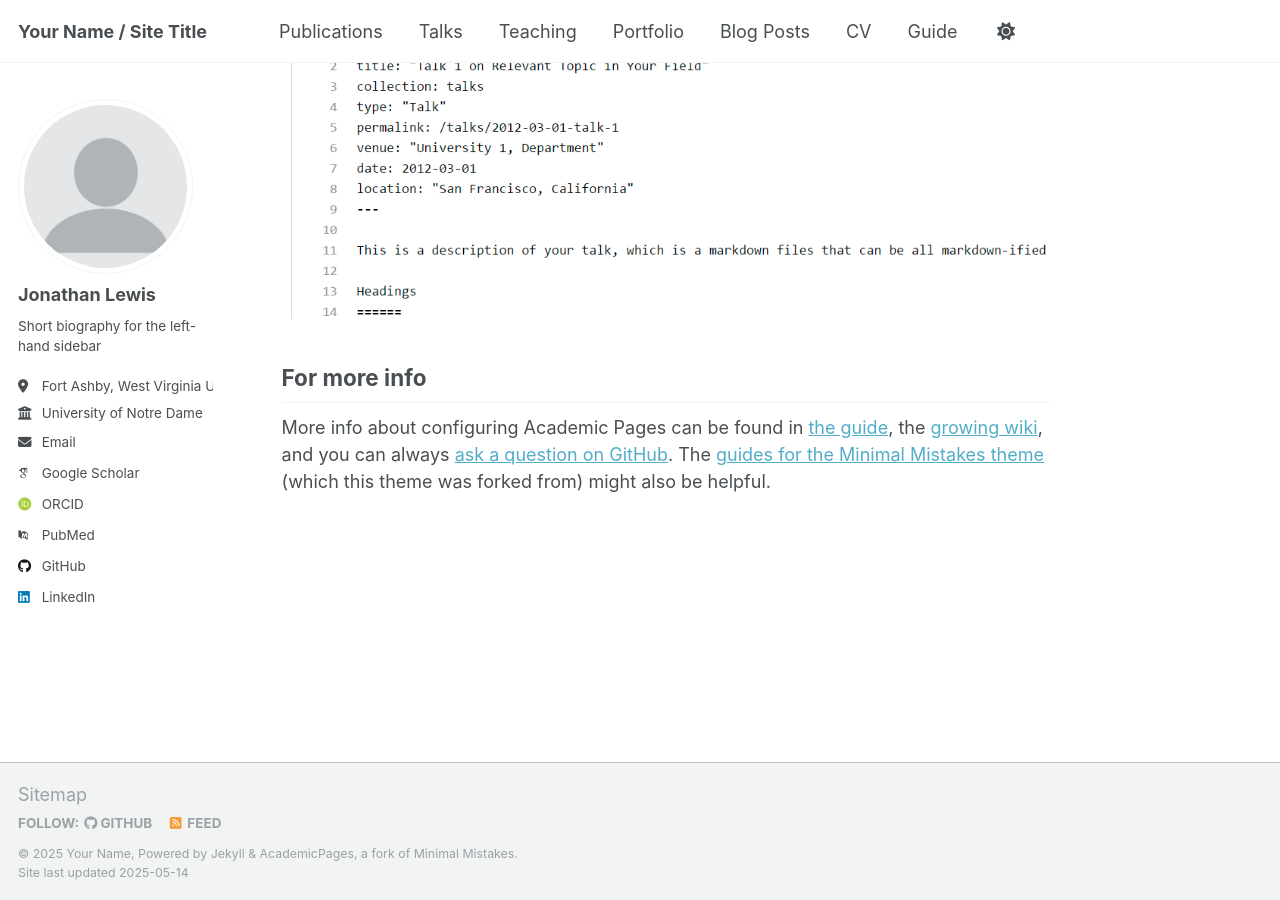
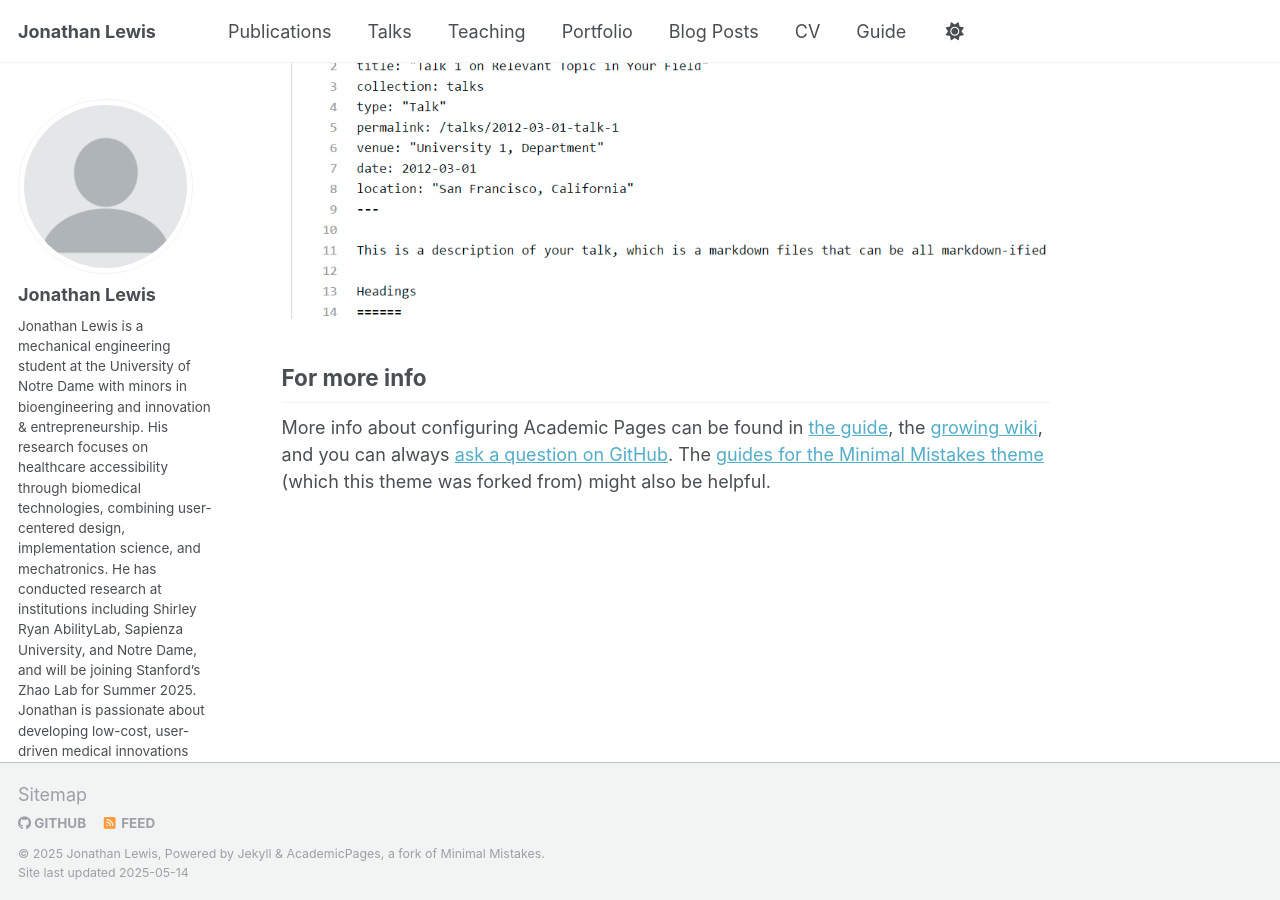
Before and after one commit to jonathanlewis22/jonathanlewis, a Jekyll site: the page built from _pages/about.md, in a window 1280 px wide and 900 px high, scrolled down 2636 px. Built offline with Jekyll 4.4.1, drawn with Linux system fonts in a browser that asks for light colours; some web fonts are replaced.

Commit message:
Update _config.yml

```diff
--- a/_config.yml
+++ b/_config.yml
@@ -7,12 +7,12 @@
 # server process.
 
 # Basic Site Settings
-locale                   : "en-US"
+locale                   : "Fort Ashby, WV USA"
 site_theme               : "default"
-title                    : "Your Name / Site Title"
+title                    : "Jonathan Lewis"
 title_separator          : "-"
-name                     : &name "Your Name"
-description              : &description "personal description"
+name                     : &name "Jonathan Lewis"
+description              : &description "Jonathan Lewis is a mechanical engineering student at the University of Notre Dame with minors in bioengineering and innovation & entrepreneurship. His research focuses on healthcare accessibility through biomedical technologies, combining user-centered design, implementation science, and mechatronics. He has conducted research at institutions including Shirley Ryan AbilityLab, Sapienza University, and Notre Dame, and will be joining Stanford’s Zhao Lab for Summer 2025. Jonathan is passionate about developing low-cost, user-driven medical innovations that address disparities in both rural and urban communities."
 url                      : https://academicpages.github.io # the base hostname & protocol for your site e.g. "https://[your GitHub username].github.io" or if you already have some other page hosted on Github then use "https://[your GitHub username].github.io/[Your Repo Name]"
 baseurl                  : "" # the subpath of your site, e.g. "/blog"
 repository               : "academicpages/academicpages.github.io"
@@ -25,7 +25,7 @@ author:
   avatar           : "profile.png"
   name             : "Jonathan Lewis"
   pronouns         : # example: "she/her"
-  bio              : "Short biography for the left-hand sidebar"
+  bio              : "Jonathan Lewis is a mechanical engineering student at the University of Notre Dame with minors in bioengineering and innovation & entrepreneurship. His research focuses on healthcare accessibility through biomedical technologies, combining user-centered design, implementation science, and mechatronics. He has conducted research at institutions including Shirley Ryan AbilityLab, Sapienza University, and Notre Dame, and will be joining Stanford’s Zhao Lab for Summer 2025. Jonathan is passionate about developing low-cost, user-driven medical innovations that address disparities in both rural and urban communities."
   location         : "Fort Ashby, West Virginia USA"
   employer         : "University of Notre Dame"
   uri              : # URL
```
